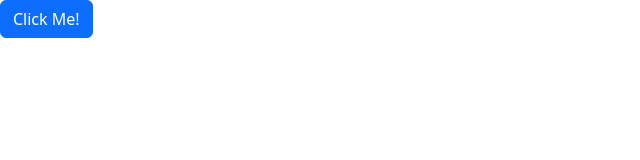
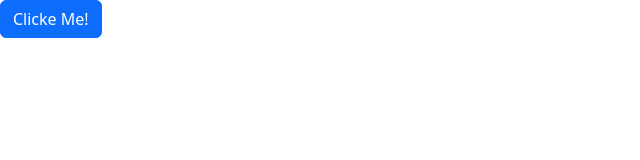
Before and after one commit to Qasimshaheen/react-app, a React (Vite) app: page / in a window 1280 px wide. Shown: the top 160 px of the page, without its empty margins (0-640 px from the left). Built offline with nearby package versions, Linux system fonts and the light colour scheme.

Commit message:
showing Alert on button click

```diff
--- a/src/App.tsx
+++ b/src/App.tsx
@@ -1,12 +1,18 @@
+import { useState } from "react";
+import { Alert } from "./components/Alert";
 import { Button } from "./components/button";
+
 const handleClick = () => {
-  console.log("button clicked");
+  console.log("clicked");
 };
-
 function App() {
+  const [alertVisible, setAlertVisible] = useState(false);
   return (
     <div>
-      <Button onClick={handleClick}>Click Me!</Button>
+      {alertVisible && (
+        <Alert onClose={() => setAlertVisible(false)}>My Alert</Alert>
+      )}
+      <Button onClick={() => setAlertVisible(true)}>Clicke Me!</Button>
     </div>
   );
 }
--- a/src/components/Alert.tsx
+++ b/src/components/Alert.tsx
@@ -2,7 +2,19 @@
 
 interface Props {
   children: ReactNode;
+  onClose: () => void;
 }
-export const Alert = ({ children }: Props) => {
-  return <div className="alert alert-primary">{children}</div>;
+export const Alert = ({ children, onClose }: Props) => {
+  return (
+    <div className="alert alert-primary alert-dismissible">
+      {children}
+      <button
+        type="button"
+        className="btn-close"
+        data-bs-dismiss="alert"
+        onClick={onClose}
+        aria-label="Close"
+      ></button>
+    </div>
+  );
 };
--- a/src/components/Button.tsx
+++ b/src/components/Button.tsx
@@ -5,7 +5,7 @@
 }
 export const Button = ({ color = "primary", children, onClick }: Props) => {
   return (
-    <button className={`btn btn-${color}`} onClick={onClick}>
+    <button type="button" className={`btn btn-${color}`} onClick={onClick}>
       {children}
     </button>
   );
```
